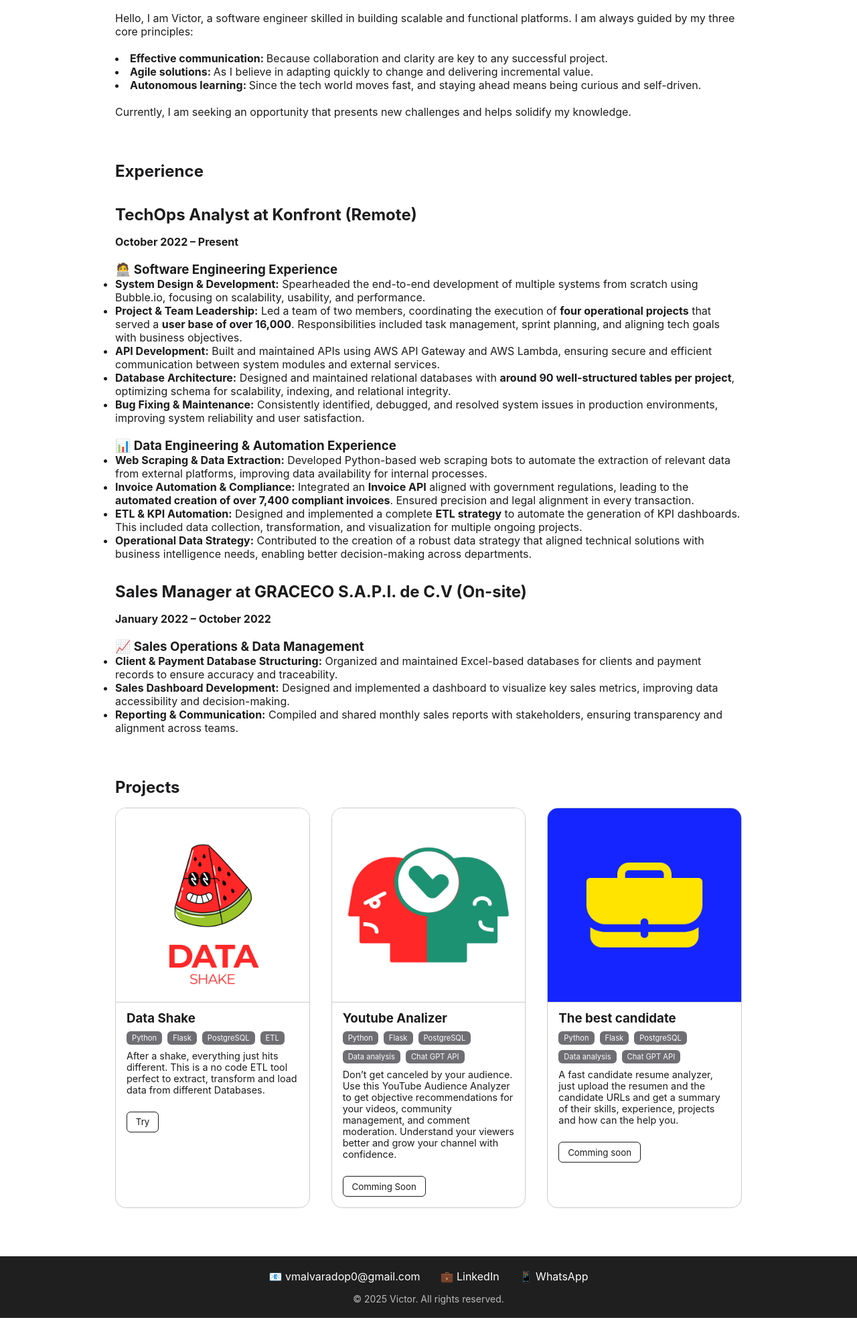
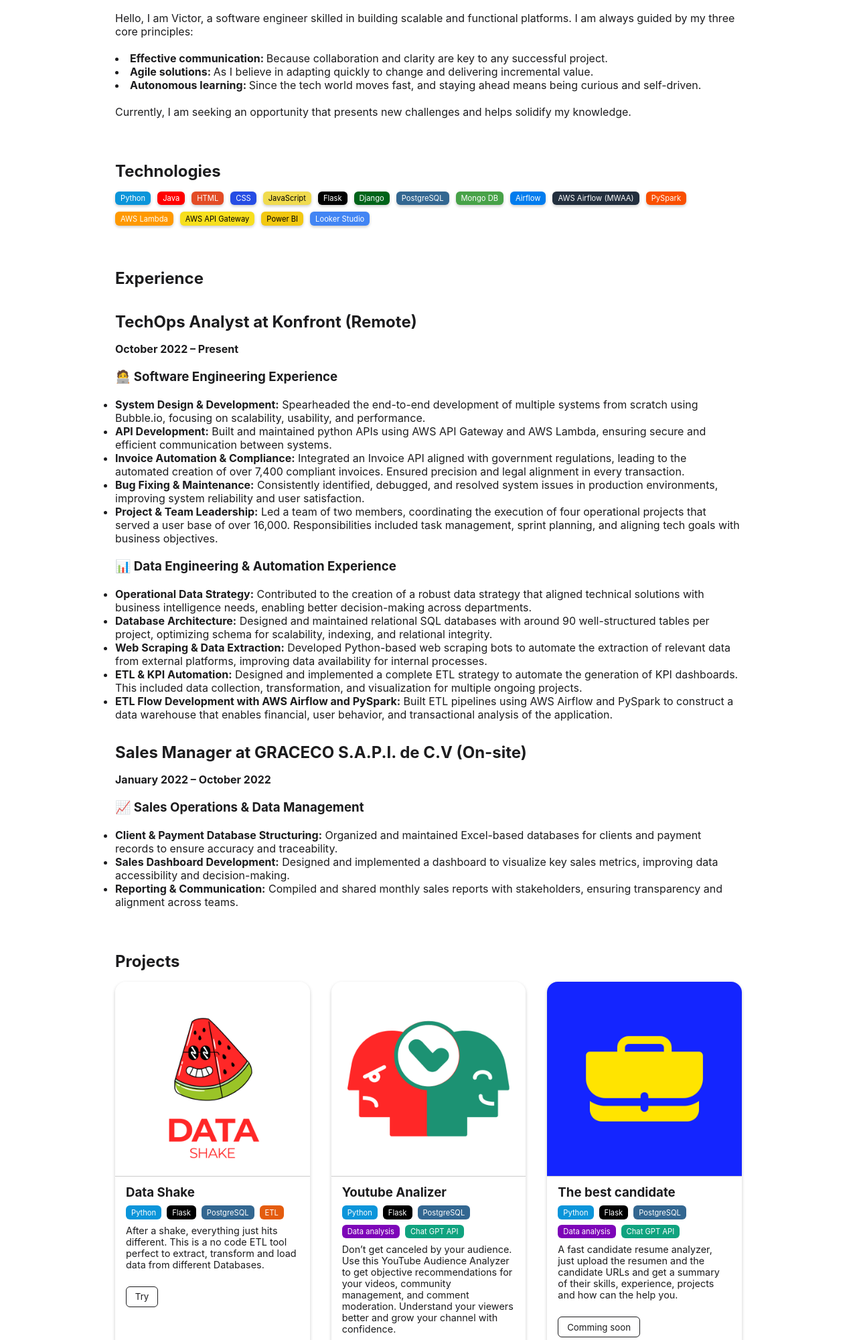
Before and after one commit to victor-alvop/MySite, a Flask app: page / in a window 1280 px wide. Shown: the part 834-2835 px from the top of the page at 67% size. Before the commit the page ends 2802 px from the top, so only its background shows below. Run offline with Flask 3, Linux system fonts and the light colour scheme; parts of the project's set-up code (start-up, migrations or seed data) failed here and were passed over.

Commit message:
Update index page

```diff
--- a/app/static/css/styles.css
+++ b/app/static/css/styles.css
@@ -132,10 +132,11 @@
 
   .card {
     background-color: var(--bg-color);
-    border: 1px solid var(--border-color);
+
     border-radius: 16px;
     overflow: hidden;
     max-width: 300px;
+    box-shadow: 0 2px 5px rgba(0,0,0,0.2);
   }
 
 
@@ -155,6 +156,17 @@
     flex-wrap: wrap;
   }
 
+  .technologies {
+    display: flex;
+    flex-wrap: wrap;
+    gap: 10px; /* Espacio entre las etiquetas */
+    margin-top: 10px;
+  }
+
+  .technologies .tag{
+    box-shadow: 0 2px 4px rgba(0, 0, 0, 0.2);
+  }
+
   .tag {
     background-color: var(--accent-color);
     color: white;
@@ -162,6 +174,26 @@
     padding: 0.2rem 0.5rem;
     border-radius: 6px;
   }
+
+  #tag-python { background-color: #0b95da; }
+  #tag-java { background-color: #ff0000; }
+  #tag-html { background-color: #e34c26; }
+  #tag-css { background-color: #264de4; }
+  #tag-js { background-color: #f0db4f; color: #000; }
+  #tag-flask { background-color: #000000; }
+  #tag-django { background-color: #006319; }
+  #tag-postgresql { background-color: #336791; }
+  #tag-mongodb { background-color: #47A248; }
+  #tag-data-analysis { background-color: #7d05b8; }
+  #tag-chatgpt { background-color: #10a37f; }
+  #tag-airflow { background-color: #017cee; }
+  #tag-pyspark { background-color: #f94f00; }
+  #tag-mwaa { background-color: #232f3e; }
+  #tag-lambda { background-color: #ff9900; }
+  #tag-api-gateway { background-color: #f7df1e; color: #000; }
+  #tag-powerbi { background-color: #f2c811; color: #000; }
+  #tag-looker { background-color: #4285f4; }
+  #tag-etl { background-color: #e45c0e; }
 
   .card p {
     font-size: 0.9rem;
--- a/app/templates/index.html
+++ b/app/templates/index.html
@@ -39,6 +39,28 @@
       <br>
       Currently, I am seeking an opportunity that presents new challenges and helps solidify my knowledge.</p>
   </section>
+  <section id="strengths">
+    <h2>Technologies</h2>
+    <div class="technologies" id="technologies">
+      <span class="tag" id="tag-python">Python</span>
+      <span class="tag" id="tag-java">Java</span>
+      <span class="tag" id="tag-html">HTML</span>
+      <span class="tag" id="tag-css">CSS</span>
+      <span class="tag" id="tag-js">JavaScript</span>
+      <span class="tag" id="tag-flask">Flask</span>
+      <span class="tag" id="tag-django">Django</span>
+      <span class="tag" id="tag-postgresql">PostgreSQL</span>
+      <span class="tag" id="tag-mongodb">Mongo DB</span>
+      <span class="tag" id="tag-airflow">Airflow</span>
+      <span class="tag" id="tag-mwaa">AWS Airflow (MWAA)</span>
+      <span class="tag" id="tag-pyspark">PySpark</span>
+      <span class="tag" id="tag-lambda">AWS Lambda</span>
+      <span class="tag" id="tag-api-gateway">AWS API Gateway</span>
+      <span class="tag" id="tag-powerbi">Power BI</span>
+      <span class="tag" id="tag-looker">Looker Studio</span>
+    </div>
+  </section>
+
   <section id="experience">
     <h2>Experience</h2>
     <div class="experience">
@@ -48,20 +70,23 @@
         <p><strong>October 2022 – Present</strong></p>
         <br>
         <h3>🧑‍💻 Software Engineering Experience</h3>
+        <br>
         <ul>
-          <li><strong>System Design & Development:</strong> Spearheaded the end-to-end development of multiple systems from scratch using <code>Bubble.io</code>, focusing on scalability, usability, and performance.</li>
-          <li><strong>Project & Team Leadership:</strong> Led a team of two members, coordinating the execution of <strong>four operational projects</strong> that served a <strong>user base of over 16,000</strong>. Responsibilities included task management, sprint planning, and aligning tech goals with business objectives.</li>
-          <li><strong>API Development:</strong> Built and maintained APIs using <code>AWS API Gateway</code> and <code>AWS Lambda</code>, ensuring secure and efficient communication between system modules and external services.</li>
-          <li><strong>Database Architecture:</strong> Designed and maintained relational databases with <strong>around 90 well-structured tables per project</strong>, optimizing schema for scalability, indexing, and relational integrity.</li>
+          <li><strong>System Design & Development:</strong> Spearheaded the end-to-end development of multiple systems from scratch using Bubble.io, focusing on scalability, usability, and performance.</li>
+          <li><strong>API Development:</strong> Built and maintained python APIs using <code>AWS API Gateway</code> and <code>AWS Lambda</code>, ensuring secure and efficient communication between systems.</li>
+          <li><strong>Invoice Automation & Compliance:</strong> Integrated an Invoice API aligned with government regulations, leading to the automated creation of over 7,400 compliant invoices. Ensured precision and legal alignment in every transaction.</li>
           <li><strong>Bug Fixing & Maintenance:</strong> Consistently identified, debugged, and resolved system issues in production environments, improving system reliability and user satisfaction.</li>
+          <li><strong>Project & Team Leadership:</strong> Led a team of two members, coordinating the execution of four operational projects that served a user base of over 16,000. Responsibilities included task management, sprint planning, and aligning tech goals with business objectives.</li>
         </ul>
         <br>
         <h3>📊 Data Engineering & Automation Experience</h3>
+        <br>
         <ul>
+          <li><strong>Operational Data Strategy:</strong> Contributed to the creation of a robust data strategy that aligned technical solutions with business intelligence needs, enabling better decision-making across departments.</li>
+          <li><strong>Database Architecture:</strong> Designed and maintained relational SQL databases with around 90 well-structured tables per project, optimizing schema for scalability, indexing, and relational integrity.</li>
           <li><strong>Web Scraping & Data Extraction:</strong> Developed Python-based web scraping bots to automate the extraction of relevant data from external platforms, improving data availability for internal processes.</li>
-          <li><strong>Invoice Automation & Compliance:</strong> Integrated an <strong>Invoice API</strong> aligned with government regulations, leading to the <strong>automated creation of over 7,400 compliant invoices</strong>. Ensured precision and legal alignment in every transaction.</li>
-          <li><strong>ETL & KPI Automation:</strong> Designed and implemented a complete <strong>ETL strategy</strong> to automate the generation of KPI dashboards. This included data collection, transformation, and visualization for multiple ongoing projects.</li>
-          <li><strong>Operational Data Strategy:</strong> Contributed to the creation of a robust data strategy that aligned technical solutions with business intelligence needs, enabling better decision-making across departments.</li>
+          <li><strong>ETL & KPI Automation:</strong> Designed and implemented a complete ETL strategy to automate the generation of KPI dashboards. This included data collection, transformation, and visualization for multiple ongoing projects.</li>
+          <li><strong>ETL Flow Development with AWS Airflow and PySpark:</strong> Built ETL pipelines using AWS Airflow and PySpark to construct a data warehouse that enables financial, user behavior, and transactional analysis of the application.</li>
         </ul>
       </div>
       <div>
@@ -69,6 +94,7 @@
         <p><strong>January 2022 – October 2022</strong></p>
         <br>
         <h3>📈 Sales Operations & Data Management</h3>
+        <br>
         <ul>
           <li><strong>Client & Payment Database Structuring:</strong> Organized and maintained Excel-based databases for clients and payment records to ensure accuracy and traceability.</li>
           <li><strong>Sales Dashboard Development:</strong> Designed and implemented a dashboard to visualize key sales metrics, improving data accessibility and decision-making.</li>
@@ -86,10 +112,10 @@
         <img src="{{ url_for('static', filename='assets/img/DataShakeLogo-2.png') }}">
         <h3>Data Shake</h3>
         <div class="tags">
-          <span class="tag">Python</span>
-          <span class="tag">Flask</span>
-          <span class="tag">PostgreSQL</span>
-          <span class="tag">ETL</span>
+          <span class="tag" id="tag-python">Python</span>
+          <span class="tag" id="tag-flask">Flask</span>
+          <span class="tag" id="tag-postgresql">PostgreSQL</span>
+          <span class="tag" id="tag-etl"> ETL</span>
         </div>
         <p>After a shake, everything just hits different. This is a no code ETL tool perfect to extract, transform and load data from different Databases.</p>
         <a href="{{ url_for('datashake.datashake_index') }}">
@@ -100,11 +126,11 @@
         <img src="{{ url_for('static', filename='assets/img/youtubeAnalizer.png') }}"/>
         <h3>Youtube Analizer</h3>
         <div class="tags">
-          <span class="tag">Python</span>
-          <span class="tag">Flask</span>
-          <span class="tag">PostgreSQL</span>
-          <span class="tag">Data analysis</span>
-          <span class="tag">Chat GPT API</span>
+          <span class="tag" id="tag-python">Python</span>
+          <span class="tag" id="tag-flask">Flask</span>
+          <span class="tag" id="tag-postgresql">PostgreSQL</span>
+          <span class="tag" id="tag-data-analysis">Data analysis</span>
+          <span class="tag" id="tag-chatgpt">Chat GPT API</span>
         </div>
         <p>Don’t get canceled by your audience.
           Use this YouTube Audience Analyzer to get objective recommendations for your videos, community management, and comment moderation. Understand your viewers better and grow your channel with confidence.</p>
@@ -114,15 +140,36 @@
         <img src="{{ url_for('static', filename='assets/img/hrAnalizer.png') }}"/>
         <h3>The best candidate</h3>
         <div class="tags">
-          <span class="tag">Python</span>
-          <span class="tag">Flask</span>
-          <span class="tag">PostgreSQL</span>
-          <span class="tag">Data analysis</span>
-          <span class="tag">Chat GPT API</span>
+          <span class="tag" id="tag-python">Python</span>
+          <span class="tag" id="tag-flask">Flask</span>
+          <span class="tag" id="tag-postgresql">PostgreSQL</span>
+          <span class="tag" id="tag-data-analysis">Data analysis</span>
+          <span class="tag" id="tag-chatgpt">Chat GPT API</span>
         </div>
         <p>A fast candidate resume analyzer, just upload the resumen and the candidate URLs and get a summary of their skills, experience, projects and how can the help you.</p>
         <button>Comming soon</button>
       </div>
+    </div>
+  </section>
+
+  <section id="courses">
+    <h2>Completed Courses</h2>
+    <div class="courses-container">
+      <div class="course-card">
+        <h3>Python for Data Science</h3>
+        <p>IBM – Coursera</p>
+        <div class="cta">
+          <a href="#" target="_blank"><button>View Certificate</button></a>
+        </div>
+      </div>
+      <div class="course-card">
+        <h3>Modern Web Development</h3>
+        <p>Meta – Coursera</p>
+        <div class="cta">
+          <a href="#" target="_blank"><button>View Certificate</button></a>
+        </div>
+      </div>
+      <!-- Agrega más cursos aquí -->
     </div>
   </section>
 
@@ -132,7 +179,7 @@
       <a href="https://www.linkedin.com/in/victor-aapv/" target="_blank">💼 LinkedIn</a>
       <a href="https://wa.me/+523311217195" target="_blank">📱 WhatsApp</a>
     </div>
-    <p class="footer-copy">&copy; 2025 Victor. All rights reserved.</p>
+    <p class="footer-copy">&copy; 2025 Created by Victor Alvarado</p>
   </footer>
 
 
--- a/run.py
+++ b/run.py
@@ -1,9 +1,10 @@
 from app import create_app
 import os
+from dotenv import load_dotenv
 
 app = create_app()
 
 if __name__ == "__main__":
 
     port = int(os.getenv('PORT', 5000))
-    app.run(host='0.0.0.0', port=port)
+    app.run(host='0.0.0.0', port=port, debug=True)
```
Also changed, not shown: other parts of app/static/css/styles.css (+58 -0 lines), requirements.txt (line endings or trailing spaces).
